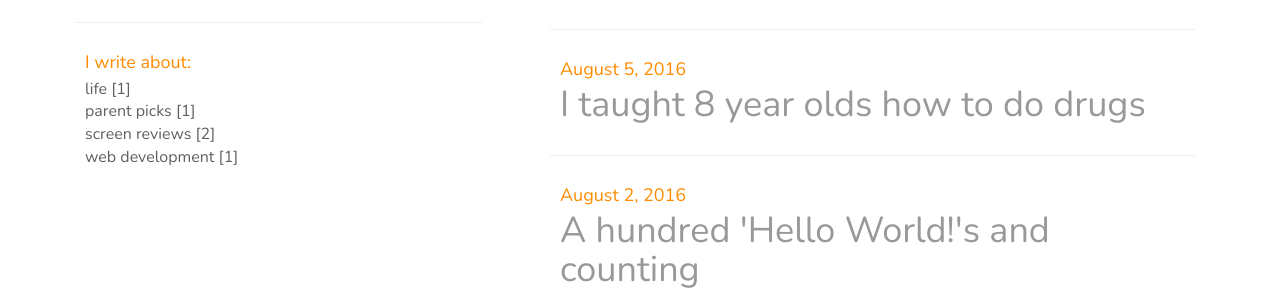
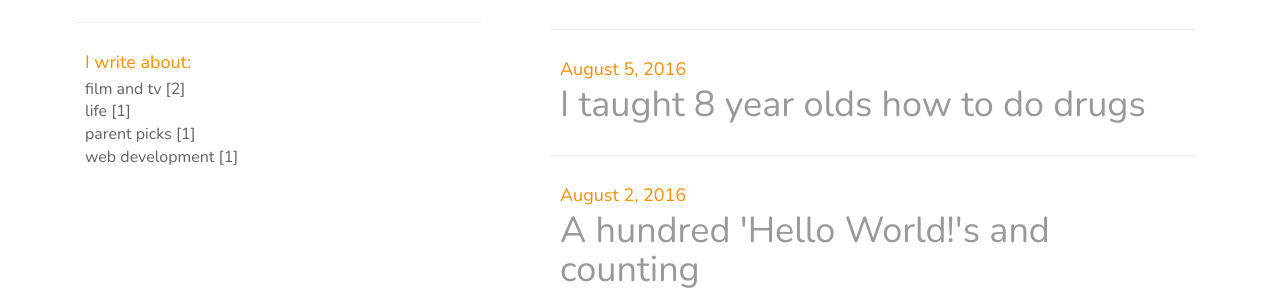
Before and after one commit to elaineg/blog, a Jekyll site: the page built from index.html, in a window 1280 px wide. Shown: the part 280-570 px from the top of the page. Built offline with Jekyll 4.4.1, drawn with Linux system fonts in a browser that asks for light colours; the list of posts is cut into pages by our own code.

Commit message:
post 4 picture

```diff
--- a/_posts/2016-08-07-taken-with-niam-leeson.md
+++ b/_posts/2016-08-07-taken-with-niam-leeson.md
@@ -2,7 +2,7 @@
 layout: post
 title: 'Parent picks: Taken with Niam Leeson'
 date: 2016-08-07
-tags: [screen reviews, parent picks]
+tags: [film and tv, parent picks]
 ---
 Movies can be academic. At least, that's the lie I tell myself in order to justify living a life completely composed of oxygen consumption. On the bright side, I live in an ideal set of circumstances to become a movie scholar. The movie preferences of my family members are perfect clichés. My dad keeps himself sane on unspeakably awful Asian warrior soaps and mindless spy films, while my mother only watches BBC's most critically acclaimed rom coms ("My time is too precious!"). My tasteless self leans more toward the trash action genre, but I recently got baited to attend a surprise birthday on the premise we would be baking Jane Austen pastries. Actions speak louder than words, so while my dignity can't admit to having an affinity for chick flicks, I know I'm certainly not kidding anyone.
 
```
Also changed, not shown: _posts/2016-08-10-nonprofit-vs-corporate.md (+3 -1 lines), 9 other files.
